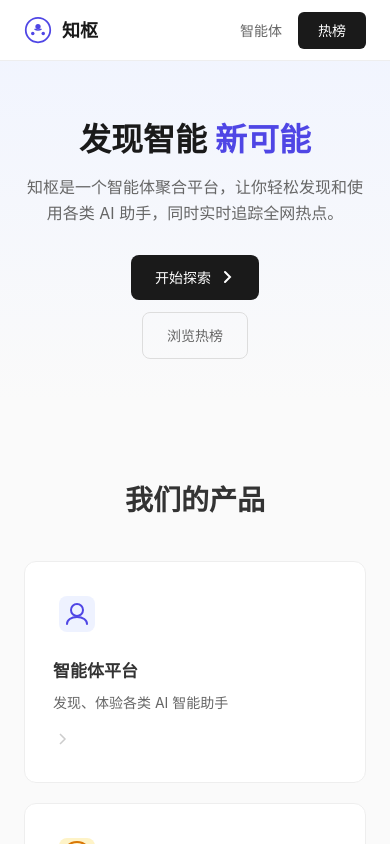
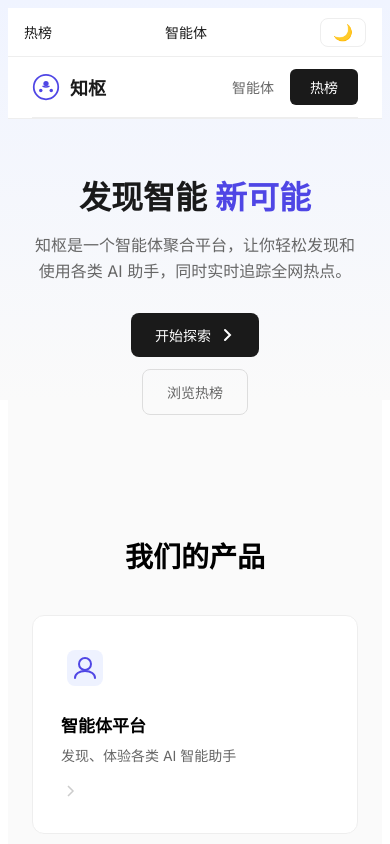
Before and after one commit to suxinhang/zhishu, a Vue app in the folder frontend/: page / in a window 390 px wide. Shown: the top 844 px of the page. Built offline with nearby package versions, Linux system fonts and the light colour scheme.

Commit message:
feat: Web暗黑模式
- 添加暗黑模式切换按钮（导航栏右侧）
- 使用 CSS 变量实现主题切换
- 热榜、智能体列表、对话页面全面支持暗黑模式
- 自动保存用户偏好到 localStorage
- 默认跟随系统主题

🦊 狐狸

```diff
--- a/frontend/src/App.vue
+++ b/frontend/src/App.vue
@@ -1,41 +1,113 @@
 <template>
-  <div id="app">
+  <div class="app" :class="{ dark: isDark }">
+    <nav class="nav">
+      <div class="nav-container">
+        <a href="/tgmeng" class="nav-link">热榜</a>
+        <a href="/agents" class="nav-link">智能体</a>
+        <button @click="toggleDark" class="dark-btn">
+          {{ isDark ? '☀️' : '🌙' }}
+        </button>
+      </div>
+    </nav>
     <router-view />
   </div>
 </template>
 
-<script setup lang="ts">
+<script setup>
+import { ref, onMounted, watch } from 'vue'
+import { RouterView } from 'vue-router'
+
+const isDark = ref(false)
+
+onMounted(() => {
+  const saved = localStorage.getItem('darkMode')
+  if (saved) {
+    isDark.value = saved === 'true'
+  } else {
+    // 默认跟随系统
+    isDark.value = window.matchMedia('(prefers-color-scheme: dark)').matches
+  }
+})
+
+watch(isDark, (val) => {
+  localStorage.setItem('darkMode', val)
+})
+
+const toggleDark = () => {
+  isDark.value = !isDark.value
+}
 </script>
 
 <style>
-/* 全局样式 */
-* {
-  margin: 0;
-  padding: 0;
-  box-sizing: border-box;
+/* 暗黑模式变量 */
+.app {
+  --bg: #f5f5f5;
+  --bg-card: #fff;
+  --text: #1a1a1a;
+  --text-muted: #666;
+  --border: #eee;
+  --border-light: #f0f0f0;
+  --primary: #4F46E5;
 }
 
-html, body {
-  font-family: -apple-system, BlinkMacSystemFont, 'Segoe UI', Roboto, 'Helvetica Neue', Arial, sans-serif;
-  font-size: 14px;
-  line-height: 1.5;
-  color: #333;
-  background: #F5F5F5;
-  -webkit-font-smoothing: antialiased;
-  -moz-osx-font-smoothing: grayscale;
+.app.dark {
+  --bg: #1a1a1a;
+  --bg-card: #262626;
+  --text: #f5f5f5;
+  --text-muted: #999;
+  --border: #333;
+  --border-light: #404040;
+  --primary: #6366F1;
 }
 
-a {
-  color: inherit;
-  text-decoration: none;
+/* 全局样式 */
+body {
+  background: var(--bg);
+  color: var(--text);
+  transition: background 0.3s, color 0.3s;
 }
 
-/* 响应式容器 */
-@media (max-width: 768px) {
-  html { font-size: 13px; }
+/* 导航 */
+.nav {
+  background: var(--bg-card);
+  border-bottom: 1px solid var(--border);
+  position: sticky;
+  top: 0;
+  z-index: 1000;
 }
 
-@media (max-width: 480px) {
-  html { font-size: 12px; }
+.nav-container {
+  max-width: 1200px;
+  margin: 0 auto;
+  padding: 0 16px;
+  display: flex;
+  align-items: center;
+  justify-content: space-between;
+  height: 48px;
+}
+
+.nav-link {
+  color: var(--text);
+  text-decoration: none;
+  margin-right: 24px;
+  font-size: 14px;
+}
+
+.nav-link:hover {
+  color: var(--primary);
+}
+
+.dark-btn {
+  background: transparent;
+  border: 1px solid var(--border);
+  border-radius: 8px;
+  padding: 4px 12px;
+  font-size: 16px;
+  cursor: pointer;
+  color: var(--text);
+}
+
+.dark-btn:hover {
+  background: var(--border);
 }
 </style>
--- a/frontend/src/views/AgentsHome.vue
+++ b/frontend/src/views/AgentsHome.vue
@@ -25,7 +25,7 @@
     <section class="search-section">
       <div class="container">
         <div class="search-box">
-          <svg class="search-icon" viewBox="0 0 24 24" width="20" height="20" fill="none" stroke="#999" stroke-width="2">
+          <svg class="search-icon" viewBox="0 0 24 24" width="20" height="20" fill="none" stroke="currentColor" stroke-width="2">
             <circle cx="11" cy="11" r="8"/>
             <path d="M21 21l-4.35-4.35"/>
           </svg>
@@ -55,288 +55,274 @@
             @click="selectCategory(cat.id)"
             :class="['cat-btn', { active: selectedCategory === cat.id }]"
           >
-            {{ cat.name }}
+            {{ cat.icon }} {{ cat.name }}
           </button>
         </div>
       </div>
     </section>
 
-    <!-- 推荐 -->
-    <section class="featured" v-if="!searchQuery">
+    <!-- 智能体列表 -->
+    <main class="main">
       <div class="container">
-        <div class="section-header">
-          <h2>热门推荐</h2>
-        </div>
-        <div class="featured-grid">
-          <div
-            v-for="agent in featuredAgents"
-            :key="agent.id"
-            class="featured-card"
-            @click="goToChat(agent)"
-          >
-            <div class="featured-icon">
-              <svg viewBox="0 0 40 40" width="40" height="40" fill="none">
-                <rect width="40" height="40" rx="10" :fill="agent.color"/>
-                <circle cx="20" cy="16" r="6" stroke="#fff" stroke-width="2"/>
-                <path d="M10 32c0-5 4-8 10-8s10 3 10 8" stroke="#fff" stroke-width="2"/>
-              </svg>
-            </div>
-            <div class="featured-info">
-              <h3>{{ agent.name }}</h3>
-              <p>{{ agent.description }}</p>
-              <div class="featured-meta">
-                <span class="rating">
-                  <svg viewBox="0 0 16 16" width="14" height="14" fill="#F59E0B">
-                    <path d="M8 0l2.5 5 5.5.8-4 3.8 1 5.4-5-2.6-5 2.6 1-5.4-4-3.8 5.5-.8z"/>
-                  </svg>
-                  {{ agent.rating }}
-                </span>
-                <span class="users">{{ formatNum(agent.users) }} 人使用</span>
-              </div>
-            </div>
-          </div>
-        </div>
-      </div>
-    </section>
-
-    <!-- 列表 -->
-    <section class="agents-list">
-      <div class="container">
-        <div class="section-header">
-          <h2>{{ searchQuery ? '搜索结果' : '全部智能体' }}</h2>
-          <div class="sort-btns">
-            <button @click="sortBy('hot')" :class="{ active: sort === 'hot' }">最热</button>
-            <button @click="sortBy('rating')" :class="{ active: sort === 'rating' }">评分</button>
-          </div>
-        </div>
-
         <div class="agents-grid">
           <div
             v-for="agent in filteredAgents"
             :key="agent.id"
             class="agent-card"
-            @click="goToDetail(agent)"
+            @click="goToChat(agent)"
           >
-            <div class="card-icon">
-              <svg viewBox="0 0 48 48" width="48" height="48" fill="none">
-                <rect width="48" height="48" rx="12" :fill="agent.color"/>
-                <circle cx="24" cy="20" r="7" stroke="#fff" stroke-width="2"/>
-                <path d="M12 38c0-6 5-10 12-10s12 4 12 10" stroke="#fff" stroke-width="2"/>
-              </svg>
-            </div>
-            <div class="card-body">
-              <h3>{{ agent.name }}</h3>
-              <p>{{ agent.description }}</p>
-              <div class="card-tags">
-                <span class="tag">{{ agent.category }}</span>
-              </div>
-            </div>
-            <div class="card-footer">
-              <div class="card-stats">
-                <span>
-                  <svg viewBox="0 0 16 16" width="12" height="12" fill="#F59E0B">
-                    <path d="M8 0l2.5 5 5.5.8-4 3.8 1 5.4-5-2.6-5 2.6 1-5.4-4-3.8 5.5-.8z"/>
-                  </svg>
-                  {{ agent.rating }}
-                </span>
-                <span>{{ formatNum(agent.users) }}人</span>
-              </div>
-              <button class="chat-btn" @click.stop="goToChat(agent)">对话</button>
+            <div class="card-icon">{{ agent.icon }}</div>
+            <h3 class="card-name">{{ agent.name }}</h3>
+            <p class="card-desc">{{ agent.description }}</p>
+            <div class="card-meta">
+              <span class="rating">⭐ {{ agent.rating }}</span>
+              <span class="chat-count">{{ agent.chat_count }} 次对话</span>
             </div>
           </div>
         </div>
       </div>
-    </section>
-
-    <!-- 能力 -->
-    <section class="capabilities">
-      <div class="container">
-        <h2>智能体能力</h2>
-        <div class="cap-grid">
-          <div class="cap-card">
-            <div class="cap-icon">
-              <svg viewBox="0 0 24 24" width="24" height="24" fill="none" stroke="#4F46E5" stroke-width="2">
-                <path d="M12 19l7-7 3 3-7 7-3-3z"/>
-                <path d="M18 13l-1.5-7.5L2 2l3.5 14.5L13 18l5-5z"/>
-                <path d="M2 2l7.586 7.586"/>
-              </svg>
-            </div>
-            <h3>内容创作</h3>
-            <p>文案写作、小说创作、公文写作</p>
-          </div>
-          <div class="cap-card">
-            <div class="cap-icon">
-              <svg viewBox="0 0 24 24" width="24" height="24" fill="none" stroke="#4F46E5" stroke-width="2">
-                <polyline points="16 18 22 12 16 6"/>
-                <polyline points="8 6 2 12 8 18"/>
-              </svg>
-            </div>
-            <h3>编程开发</h3>
-            <p>代码生成、Bug修复、架构设计</p>
-          </div>
-          <div class="cap-card">
-            <div class="cap-icon">
-              <svg viewBox="0 0 24 24" width="24" height="24" fill="none" stroke="#4F46E5" stroke-width="2">
-                <circle cx="12" cy="12" r="10"/>
-                <line x1="2" y1="12" x2="22" y2="12"/>
-                <path d="M12 2a15.3 15.3 0 0 1 4 10 15.3 15.3 0 0 1-4 10 15.3 15.3 0 0 1-4-10 15.3 15.3 0 0 1 4-10z"/>
-              </svg>
-            </div>
-            <h3>语言翻译</h3>
-            <p>多语言互译、文档翻译</p>
-          </div>
-          <div class="cap-card">
-            <div class="cap-icon">
-              <svg viewBox="0 0 24 24" width="24" height="24" fill="none" stroke="#4F46E5" stroke-width="2">
-                <path d="M12 2L2 7l10 5 10-5-10-5z"/>
-                <path d="M2 17l10 5 10-5"/>
-                <path d="M2 12l10 5 10-5"/>
-              </svg>
-            </div>
-            <h3>数据分析</h3>
-            <p>数据可视化、报表生成</p>
-          </div>
-        </div>
-      </div>
-    </section>
-
-    <!-- Footer -->
-    <footer class="footer">
-      <div class="container">
-        <p>知枢 · 让智能触手可及</p>
-      </div>
-    </footer>
+    </main>
   </div>
 </template>
 
 <script setup>
-import { ref, computed } from 'vue'
+import { ref, computed, onMounted } from 'vue'
+import { useRouter } from 'vue-router'
 
-const categories = ref([
-  { id: 1, name: '写作' },
-  { id: 2, name: '编程' },
-  { id: 3, name: '翻译' },
-  { id: 4, name: '设计' },
-  { id: 5, name: '学习' },
-  { id: 6, name: '效率' },
-])
+const router = useRouter()
 
-const agents = ref([
-  { id: 1, name: '文案大师', description: '专业文案创作', category: '写作', rating: 4.9, users: 12580, color: '#EEF2FF' },
-  { id: 2, name: '代码助手', description: '智能编程助手', category: '编程', rating: 4.8, users: 8960, color: '#ECFDF5' },
-  { id: 3, name: '翻译官', description: '多语言翻译', category: '翻译', rating: 4.7, users: 15320, color: '#FEF3C7' },
-  { id: 4, name: '设计精灵', description: 'AI设计助手', category: '设计', rating: 4.6, users: 6740, color: '#FCE7F3' },
-  { id: 5, name: '论文帮手', description: '学术写作辅助', category: '学习', rating: 4.8, users: 9850, color: '#DBEAFE' },
-  { id: 6, name: 'PPT大师', description: '演示文稿生成', category: '效率', rating: 4.5, users: 11200, color: '#F3E8FF' },
-])
-
+const categories = ref([])
+const agents = ref([])
+const selectedCategory = ref(null)
 const searchQuery = ref('')
-const selectedCategory = ref(null)
-const sort = ref('hot')
-
-const featuredAgents = computed(() => [...agents.value].sort((a, b) => b.users - a.users).slice(0, 3))
 
 const filteredAgents = computed(() => {
   let result = agents.value
   if (selectedCategory.value) {
-    result = result.filter(a => a.category === categories.value.find(c => c.id === selectedCategory.value)?.name)
+    result = result.filter(a => a.category_id === selectedCategory.value)
   }
   if (searchQuery.value) {
     const q = searchQuery.value.toLowerCase()
-    result = result.filter(a => a.name.toLowerCase().includes(q) || a.description.toLowerCase().includes(q))
+    result = result.filter(a =>
+      a.name.toLowerCase().includes(q) ||
+      a.description.toLowerCase().includes(q)
+    )
   }
-  if (sort.value === 'hot') result = [...result].sort((a, b) => b.users - a.users)
-  else if (sort.value === 'rating') result = [...result].sort((a, b) => b.rating - a.rating)
   return result
 })
 
-const formatNum = n => n >= 10000 ? (n/10000).toFixed(1) + 'w' : n >= 1000 ? (n/1000).toFixed(1) + 'k' : n
-const selectCategory = id => { selectedCategory.value = selectedCategory.value === id ? null : id }
-const sortBy = s => { sort.value = s }
-const doSearch = () => {}
-const goToDetail = agent => { window.location.href = '/agents/' + agent.id }
-const goToChat = agent => { window.location.href = '/chat/' + agent.id }
+const selectCategory = (catId) => {
+  selectedCategory.value = catId
+}
+
+const doSearch = () => {
+  // 已通过 computed 自动过滤
+}
+
+const goToChat = (agent) => {
+  router.push(`/agents/${agent.id}`)
+}
+
+const loadData = async () => {
+  const [catRes, agentRes] = await Promise.all([
+    fetch('/api/categories'),
+    fetch('/api/agents')
+  ])
+  categories.value = await catRes.json()
+  agents.value = await agentRes.json()
+}
+
+onMounted(loadData)
 </script>
 
 <style scoped>
-.agents-page { min-height: 100vh; background: #f8f9fa; }
-.container { max-width: 1000px; margin: 0 auto; padding: 0 20px; }
+.agents-page {
+  min-height: 100vh;
+  background: var(--bg);
+}
 
-/* Header */
-.header { background: #fff; border-bottom: 1px solid #eee; }
-.nav { display: flex; align-items: center; justify-content: space-between; height: 56px; }
-.logo { display: flex; align-items: center; gap: 8px; text-decoration: none; color: #1a1a1a; }
-.logo-mark { color: #4F46E5; }
-.logo-text { font-size: 16px; font-weight: 600; }
-.nav-tabs { display: flex; gap: 24px; }
-.nav-tabs a, .nav-tabs span { color: #666; text-decoration: none; font-size: 14px; cursor: pointer; }
-.nav-tabs .active { color: #4F46E5; font-weight: 500; }
+.container {
+  max-width: 1200px;
+  margin: 0 auto;
+  padding: 0 16px;
+}
 
-/* Search */
-.search-section { padding: 32px 0 16px; }
-.search-box { position: relative; max-width: 500px; margin: 0 auto; }
-.search-box input { width: 100%; padding: 14px 14px 14px 44px; border: 1px solid #ddd; border-radius: 8px; font-size: 15px; outline: none; }
-.search-box input:focus { border-color: #4F46E5; }
-.search-icon { position: absolute; left: 14px; top: 50%; transform: translateY(-50%); }
+/* 头部 */
+.header {
+  background: var(--bg-card);
+  border-bottom: 1px solid var(--border);
+  position: sticky;
+  top: 0;
+  z-index: 100;
+}
 
-/* Categories */
-.categories { padding: 12px 0; }
-.category-list { display: flex; gap: 10px; overflow-x: auto; }
-.cat-btn { padding: 8px 18px; background: #fff; border: 1px solid #ddd; border-radius: 20px; font-size: 13px; color: #666; cursor: pointer; white-space: nowrap; }
-.cat-btn:hover { border-color: #4F46E5; color: #4F46E5; }
-.cat-btn.active { background: #1a1a1a; color: #fff; border-color: #1a1a1a; }
+.nav {
+  display: flex;
+  align-items: center;
+  justify-content: space-between;
+  height: 52px;
+}
 
-/* Featured */
-.featured { padding: 32px 0; }
-.section-header { margin-bottom: 20px; }
-.section-header h2 { font-size: 18px; margin: 0; }
-.featured-grid { display: grid; grid-template-columns: repeat(3, 1fr); gap: 16px; }
-.featured-card { display: flex; align-items: center; gap: 14px; padding: 18px; background: #fff; border: 1px solid #eee; border-radius: 10px; cursor: pointer; }
-.featured-card:hover { border-color: #ccc; }
-.featured-info { flex: 1; }
-.featured-info h3 { margin: 0 0 4px; font-size: 15px; }
-.featured-info p { margin: 0; font-size: 12px; color: #666; }
-.featured-meta { margin-top: 8px; font-size: 12px; color: #999; }
-.rating { display: inline-flex; align-items: center; gap: 2px; color: #F59E0B; }
+.logo {
+  display: flex;
+  align-items: center;
+  gap: 8px;
+  text-decoration: none;
+  color: var(--text);
+}
 
-/* Grid */
-.agents-list { padding: 32px 0; }
-.sort-btns { display: flex; gap: 6px; }
-.sort-btns button { padding: 5px 12px; background: #fff; border: 1px solid #ddd; border-radius: 14px; font-size: 12px; color: #666; cursor: pointer; }
-.sort-btns button.active { background: #1a1a1a; color: #fff; border-color: #1a1a1a; }
-.agents-grid { display: grid; grid-template-columns: repeat(4, 1fr); gap: 14px; }
-.agent-card { background: #fff; border: 1px solid #eee; border-radius: 10px; overflow: hidden; cursor: pointer; }
-.agent-card:hover { border-color: #ccc; }
-.card-icon { padding: 20px 16px 12px; }
-.card-body { padding: 0 16px 12px; }
-.card-body h3 { margin: 0 0 4px; font-size: 14px; }
-.card-body p { margin: 0; font-size: 12px; color: #666; }
-.card-tags { margin-top: 8px; }
-.tag { display: inline-block; padding: 2px 8px; background: #f0f0f0; border-radius: 4px; font-size: 11px; color: #666; }
-.card-footer { padding: 10px 16px; border-top: 1px solid #f5f5f5; display: flex; justify-content: space-between; align-items: center; }
-.card-stats { font-size: 11px; color: #999; }
-.card-stats span { margin-right: 10px; }
-.chat-btn { padding: 5px 14px; background: #1a1a1a; color: #fff; border: none; border-radius: 14px; font-size: 12px; cursor: pointer; }
+.logo-mark { color: var(--primary); }
+.logo-text { font-size: 15px; font-weight: 600; }
 
-/* Capabilities */
-.capabilities { padding: 40px 0; background: #fff; }
-.capabilities h2 { text-align: center; margin: 0 0 28px; font-size: 22px; }
-.cap-grid { display: grid; grid-template-columns: repeat(4, 1fr); gap: 20px; }
-.cap-card { text-align: center; padding: 20px; }
-.cap-icon { width: 48px; height: 48px; background: #F5F3FF; border-radius: 10px; display: flex; align-items: center; justify-content: center; margin: 0 auto 10px; }
-.cap-card h3 { margin: 0 0 6px; font-size: 14px; }
-.cap-card p { margin: 0; font-size: 12px; color: #666; }
+.nav-tabs {
+  display: flex;
+  gap: 24px;
+}
 
-/* Footer */
-.footer { padding: 32px 0; text-align: center; color: #999; font-size: 13px; }
+.nav-tabs a, .nav-tabs span {
+  font-size: 14px;
+  color: var(--text-muted);
+  text-decoration: none;
+  cursor: pointer;
+}
 
-/* Responsive */
-@media (max-width: 900px) {
-  .featured-grid { grid-template-columns: 1fr; }
-  .agents-grid { grid-template-columns: repeat(2, 1fr); }
-  .cap-grid { grid-template-columns: repeat(2, 1fr); }
+.nav-tabs .active {
+  color: var(--text);
+  font-weight: 500;
 }
-@media (max-width: 600px) {
-  .agents-grid { grid-template-columns: 1fr; }
+
+/* 搜索 */
+.search-section {
+  padding: 20px 0;
+}
+
+.search-box {
+  display: flex;
+  align-items: center;
+  background: var(--bg-card);
+  border: 1px solid var(--border);
+  border-radius: 12px;
+  padding: 12px 16px;
+}
+
+.search-icon {
+  color: var(--text-muted);
+  margin-right: 12px;
+}
+
+.search-box input {
+  flex: 1;
+  border: none;
+  background: transparent;
+  font-size: 14px;
+  color: var(--text);
+  outline: none;
+}
+
+.search-box input::placeholder {
+  color: var(--text-muted);
+}
+
+/* 分类 */
+.categories {
+  padding-bottom: 16px;
+  border-bottom: 1px solid var(--border);
+}
+
+.category-list {
+  display: flex;
+  gap: 8px;
+  overflow-x: auto;
+  padding: 4px 0;
+}
+
+.cat-btn {
+  padding: 8px 16px;
+  background: var(--bg-card);
+  border: 1px solid var(--border);
+  border-radius: 20px;
+  font-size: 13px;
+  color: var(--text-muted);
+  cursor: pointer;
+  white-space: nowrap;
+}
+
+.cat-btn:hover {
+  border-color: var(--primary);
+  color: var(--primary);
+}
+
+.cat-btn.active {
+  background: var(--primary);
+  border-color: var(--primary);
+  color: #fff;
+}
+
+/* 智能体网格 */
+.main {
+  padding: 24px 0;
+}
+
+.agents-grid {
+  display: grid;
+  grid-template-columns: repeat(3, 1fr);
+  gap: 16px;
+}
+
+.agent-card {
+  background: var(--bg-card);
+  border: 1px solid var(--border);
+  border-radius: 12px;
+  padding: 20px;
+  cursor: pointer;
+  transition: transform 0.2s, box-shadow 0.2s;
+}
+
+.agent-card:hover {
+  transform: translateY(-2px);
+  box-shadow: 0 4px 12px rgba(0,0,0,0.1);
+}
+
+.card-icon {
+  font-size: 32px;
+  margin-bottom: 12px;
+}
+
+.card-name {
+  font-size: 16px;
+  font-weight: 600;
+  margin: 0 0 8px;
+  color: var(--text);
+}
+
+.card-desc {
+  font-size: 13px;
+  color: var(--text-muted);
+  margin: 0 0 12px;
+  line-height: 1.5;
+}
+
+.card-meta {
+  display: flex;
+  justify-content: space-between;
+  font-size: 12px;
+  color: var(--text-muted);
+}
+
+.rating {
+  color: #F59E0B;
+}
+
+/* 响应式 */
+@media (max-width: 768px) {
+  .agents-grid {
+    grid-template-columns: repeat(2, 1fr);
+  }
+}
+
+@media (max-width: 480px) {
+  .agents-grid {
+    grid-template-columns: 1fr;
+  }
 }
 </style>
--- a/frontend/src/views/Chat.vue
+++ b/frontend/src/views/Chat.vue
@@ -109,7 +109,7 @@ onMounted(loadAgent)
 <style scoped>
 .chat-page {
   min-height: 100vh;
-  background: #f5f5f5;
+  background: var(--bg);
   display: flex;
   flex-direction: column;
 }
@@ -123,8 +123,8 @@ onMounted(loadAgent)
 
 /* 头部 */
 .header {
-  background: #fff;
-  border-bottom: 1px solid #eee;
+  background: var(--bg-card);
+  border-bottom: 1px solid var(--border);
   position: sticky;
   top: 0;
   z-index: 100;
@@ -138,7 +138,7 @@ onMounted(loadAgent)
 }
 
 .back-link {
-  color: #666;
+  color: var(--text-muted);
   text-decoration: none;
   font-size: 14px;
 }
@@ -156,6 +156,7 @@ onMounted(loadAgent)
 .agent-name {
   font-size: 15px;
   font-weight: 500;
+  color: var(--text);
 }
 
 /* 消息 */
@@ -188,26 +189,26 @@ onMounted(loadAgent)
 }
 
 .message.user .message-content {
-  background: #1a1a1a;
+  background: var(--primary);
   color: #fff;
   border-bottom-right-radius: 4px;
 }
 
 .message.agent .message-content {
-  background: #fff;
-  color: #1a1a1a;
+  background: var(--bg-card);
+  color: var(--text);
   border-bottom-left-radius: 4px;
-  box-shadow: 0 1px 2px rgba(0,0,0,0.05);
+  border: 1px solid var(--border);
 }
 
 .message-content.loading {
-  color: #999;
+  color: var(--text-muted);
 }
 
 /* 输入框 */
 .footer {
-  background: #fff;
-  border-top: 1px solid #eee;
+  background: var(--bg-card);
+  border-top: 1px solid var(--border);
   padding: 12px 0;
 }
 
@@ -220,20 +221,22 @@ onMounted(loadAgent)
 textarea {
   flex: 1;
   padding: 12px 16px;
-  border: 1px solid #ddd;
+  border: 1px solid var(--border);
   border-radius: 20px;
   font-size: 14px;
   resize: none;
   outline: none;
+  background: var(--bg);
+  color: var(--text);
 }
 
 textarea:focus {
-  border-color: #1a1a1a;
+  border-color: var(--primary);
 }
 
 button {
   padding: 12px 24px;
-  background: #1a1a1a;
+  background: var(--primary);
   color: #fff;
   border: none;
   border-radius: 20px;
@@ -242,7 +245,7 @@ button {
 }
 
 button:disabled {
-  background: #ccc;
+  opacity: 0.5;
   cursor: not-allowed;
 }
 </style>
--- a/frontend/src/views/TgmengHome.vue
+++ b/frontend/src/views/TgmengHome.vue
@@ -154,7 +154,7 @@ onMounted(() => {
 /* 基础 */
 .hot-page {
   min-height: 100vh;
-  background: #f5f5f5;
+  background: var(--bg);
 }
 
 .container {
@@ -165,8 +165,8 @@ onMounted(() => {
 
 /* 头部 */
 .header {
-  background: #fff;
-  border-bottom: 1px solid #eee;
+  background: var(--bg-card);
+  border-bottom: 1px solid var(--border);
   position: sticky;
   top: 0;
   z-index: 100;
@@ -184,21 +184,21 @@ onMounted(() => {
   align-items: center;
   gap: 8px;
   text-decoration: none;
-  color: #1a1a1a;
+  color: var(--text);
 }
 
-.logo-mark { color: #4F46E5; }
+.logo-mark { color: var(--primary); }
 .logo-text { font-size: 15px; font-weight: 600; }
 
 .update-time {
   font-size: 12px;
-  color: #999;
+  color: var(--text-muted);
 }
 
 /* 分类导航 */
 .category-nav {
-  background: #fff;
-  border-bottom: 1px solid #eee;
+  background: var(--bg-card);
+  border-bottom: 1px solid var(--border);
   position: sticky;
   top: 52px;
   z-index: 99;
@@ -213,23 +213,23 @@ onMounted(() => {
 
 .cat-btn {
   padding: 8px 20px;
-  background: #f5f5f5;
+  background: var(--bg);
   border: none;
   border-radius: 20px;
   font-size: 13px;
-  color: #666;
+  color: var(--text-muted);
   cursor: pointer;
   white-space: nowrap;
   flex-shrink: 0;
 }
 
 .cat-btn:hover {
-  background: #eee;
+  background: var(--border);
 }
 
 .cat-btn.active {
-  background: #1a1a1a;
-  color: #fff;
+  background: var(--text);
+  color: var(--bg);
 }
 
 /* 热榜网格 */
@@ -245,9 +245,10 @@ onMounted(() => {
 
 /* 卡片 */
 .hot-card {
-  background: #fff;
+  background: var(--bg-card);
   border-radius: 8px;
   overflow: hidden;
+  border: 1px solid var(--border-light);
 }
 
 .card-header {
@@ -255,23 +256,24 @@ onMounted(() => {
   justify-content: space-between;
   align-items: center;
   padding: 14px 16px;
-  border-bottom: 1px solid #f0f0f0;
+  border-bottom: 1px solid var(--border-light);
 }
 
 .card-title {
   font-size: 14px;
   font-weight: 600;
   margin: 0;
+  color: var(--text);
 }
 
 .card-link {
   font-size: 12px;
-  color: #999;
+  color: var(--text-muted);
   text-decoration: none;
 }
 
 .card-link:hover {
-  color: #4F46E5;
+  color: var(--primary);
 }
 
 /* 列表 */
@@ -284,15 +286,15 @@ onMounted(() => {
   align-items: flex-start;
   padding: 10px 16px;
   text-decoration: none;
-  color: #1a1a1a;
+  color: var(--text);
 }
 
 .list-item:hover {
-  background: #fafafa;
+  background: var(--bg);
 }
 
 .list-item:hover .item-title {
-  color: #4F46E5;
+  color: var(--primary);
 }
 
 .item-rank {
@@ -303,7 +305,7 @@ onMounted(() => {
   justify-content: center;
   font-size: 11px;
   font-weight: 600;
-  color: #999;
+  color: var(--text-muted);
   flex-shrink: 0;
 }
 
@@ -325,7 +327,7 @@ onMounted(() => {
 .loading {
   padding: 20px;
   text-align: center;
-  color: #999;
+  color: var(--text-muted);
   font-size: 13px;
 }
 
@@ -333,7 +335,7 @@ onMounted(() => {
 .footer {
   padding: 32px 0;
   text-align: center;
-  color: #999;
+  color: var(--text-muted);
   font-size: 13px;
 }
 
```
Also changed, not shown: 1 other file (tests, documents, lock files or other folders).
